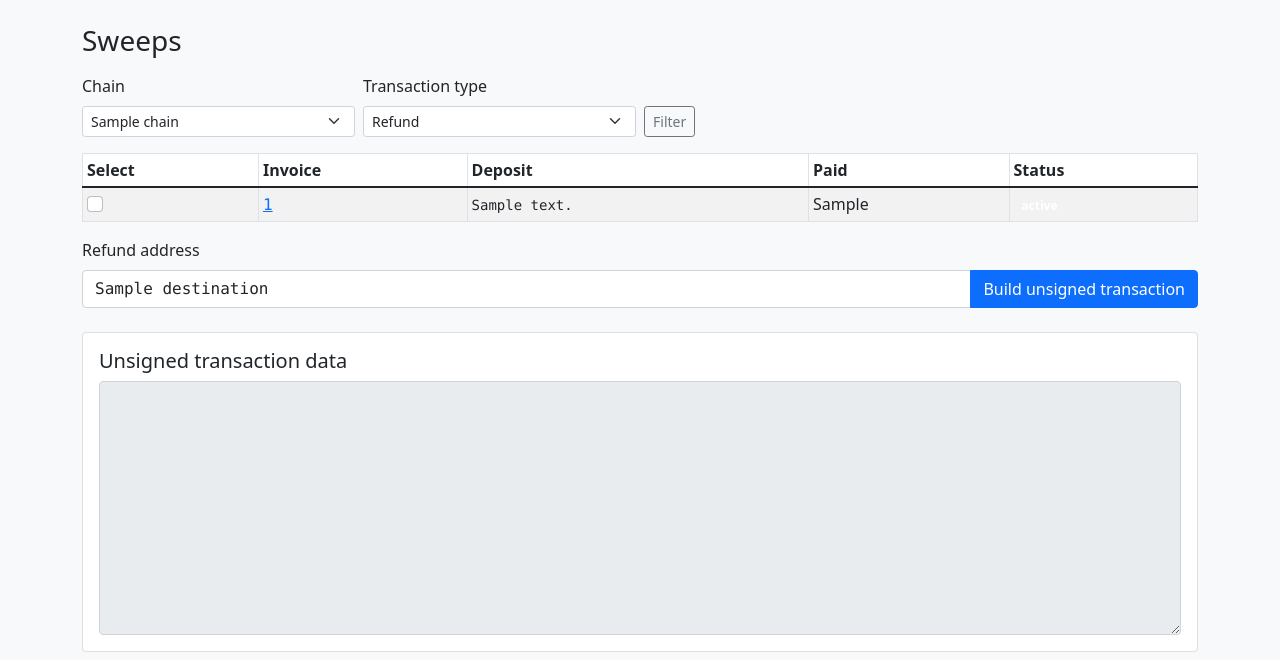
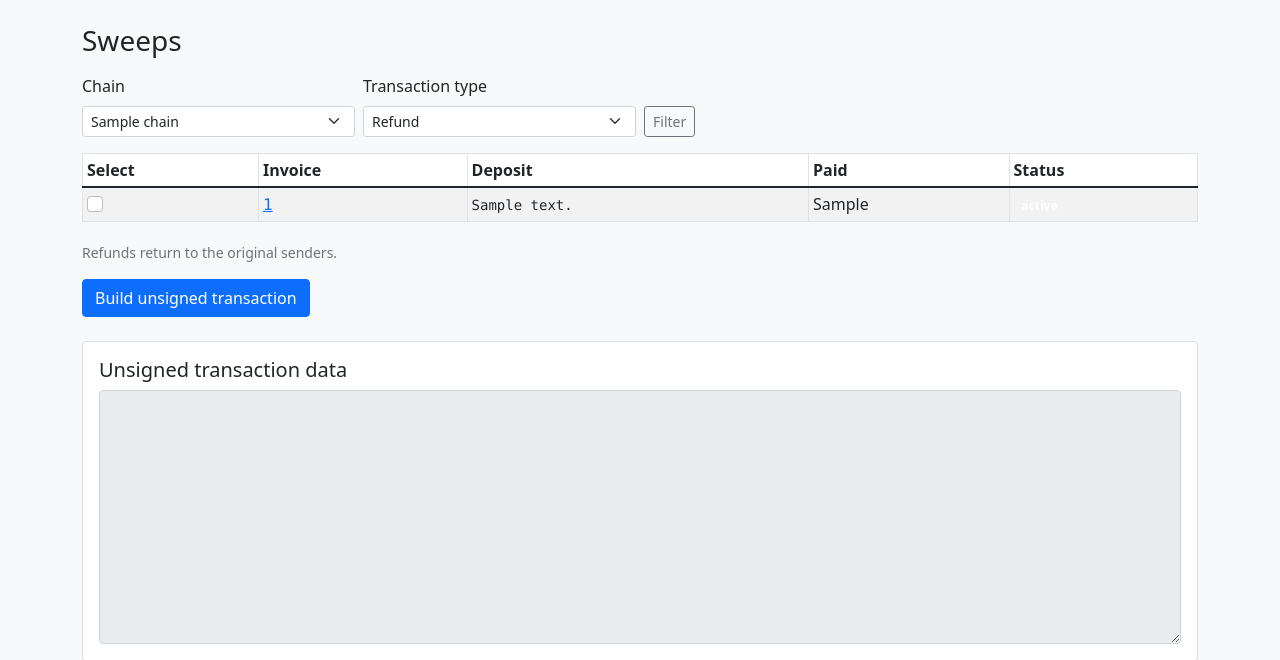
Before and after one commit to adamdorogi/txgate, a Node project: template src/views/sweeps.ejs in a window 1280 px wide. Shown: the part 57-717 px from the top of the page. Run offline with Node 20 templates, Linux system fonts and the light colour scheme; the template is opened without the code that fills it: most values are stand-ins (such as "Sample title", 1, 10 or a date in 2020); some libraries are stand-ins or nearby versions.

Commit message:
use factory treasury and original senders in sweep form

```diff
--- a/src/views/sweeps.ejs
+++ b/src/views/sweeps.ejs
@@ -43,11 +43,16 @@
           </tbody>
         </table>
       </div>
-      <label class="form-label" for="destination"><%= refund ? "Refund address" : "Treasury address" %></label>
-      <div class="input-group">
-        <input class="form-control font-monospace" id="destination" name="destination" value="<%= destination %>" maxlength="256" autocomplete="off" required>
+      <% if (chain === "cardano") { %>
+        <label class="form-label" for="destination"><%= refund ? "Refund address" : "Treasury address" %></label>
+        <div class="input-group">
+          <input class="form-control font-monospace" id="destination" name="destination" value="<%= destination %>" maxlength="256" autocomplete="off" required>
+          <button class="btn btn-primary" type="submit">Build unsigned transaction</button>
+        </div>
+      <% } else { %>
+        <p class="form-text"><%= refund ? "Refunds return to the original senders." : "Funds go to the configured treasury." %></p>
         <button class="btn btn-primary" type="submit">Build unsigned transaction</button>
-      </div>
+      <% } %>
     </form>
   <% } else { %>
     <p class="text-muted">No eligible invoices for this chain and transaction type.</p>
--- a/src/web/admin.ts
+++ b/src/web/admin.ts
@@ -154,7 +154,7 @@ export function createAdmin(services: WebServices, adminPassword: string, secure
     const destination = asString(req.body.destination).trim();
     const refund = req.body.mode === "refund";
     if (!chains.includes(chain)) throw new TxgateError(400, "Unknown chain");
-    if (!destination || destination.length > 256) {
+    if ((chain === "cardano" && !destination) || destination.length > 256) {
       throw new TxgateError(400, "Enter a destination address");
     }
     const ids = req.body.invoiceIds;
```
